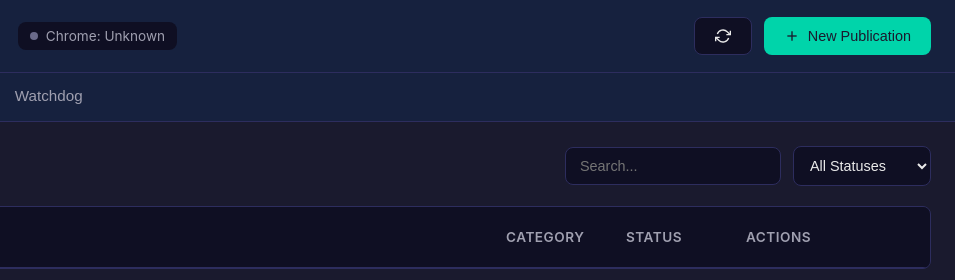
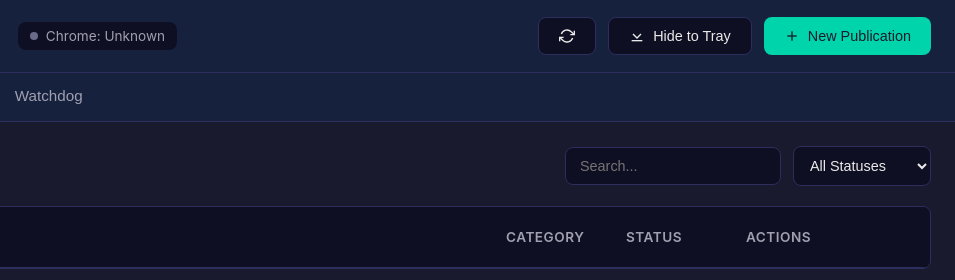
Before and after one commit to Bobenster/commishes-bot, a website built with Vite: page src/renderer/index.html in a window 1280 px wide. Shown: the top 280 px of the page, 325-1280 px from the left. Built offline with nearby package versions, Linux system fonts and the light colour scheme.

Commit message:
feat: add hide to tray control

```diff
--- a/src/renderer/index.html
+++ b/src/renderer/index.html
@@ -35,6 +35,13 @@
             <path d="M1 20v-6h6"/>
             <path d="M3.51 9a9 9 0 0 1 14.85-3.36L23 10M1 14l4.64 4.36A9 9 0 0 0 20.49 15"/>
           </svg>
+        </button>
+        <button class="btn btn-secondary" id="hideToTrayBtn" title="Hide window to tray">
+          <svg width="16" height="16" viewBox="0 0 24 24" fill="none" stroke="currentColor" stroke-width="2">
+            <path d="M6 9l6 6 6-6"/>
+            <path d="M4 19h16"/>
+          </svg>
+          <span>Hide to Tray</span>
         </button>
         <button class="btn btn-primary" id="addJobBtn">
           <svg width="16" height="16" viewBox="0 0 24 24" fill="none" stroke="currentColor" stroke-width="2">
```
